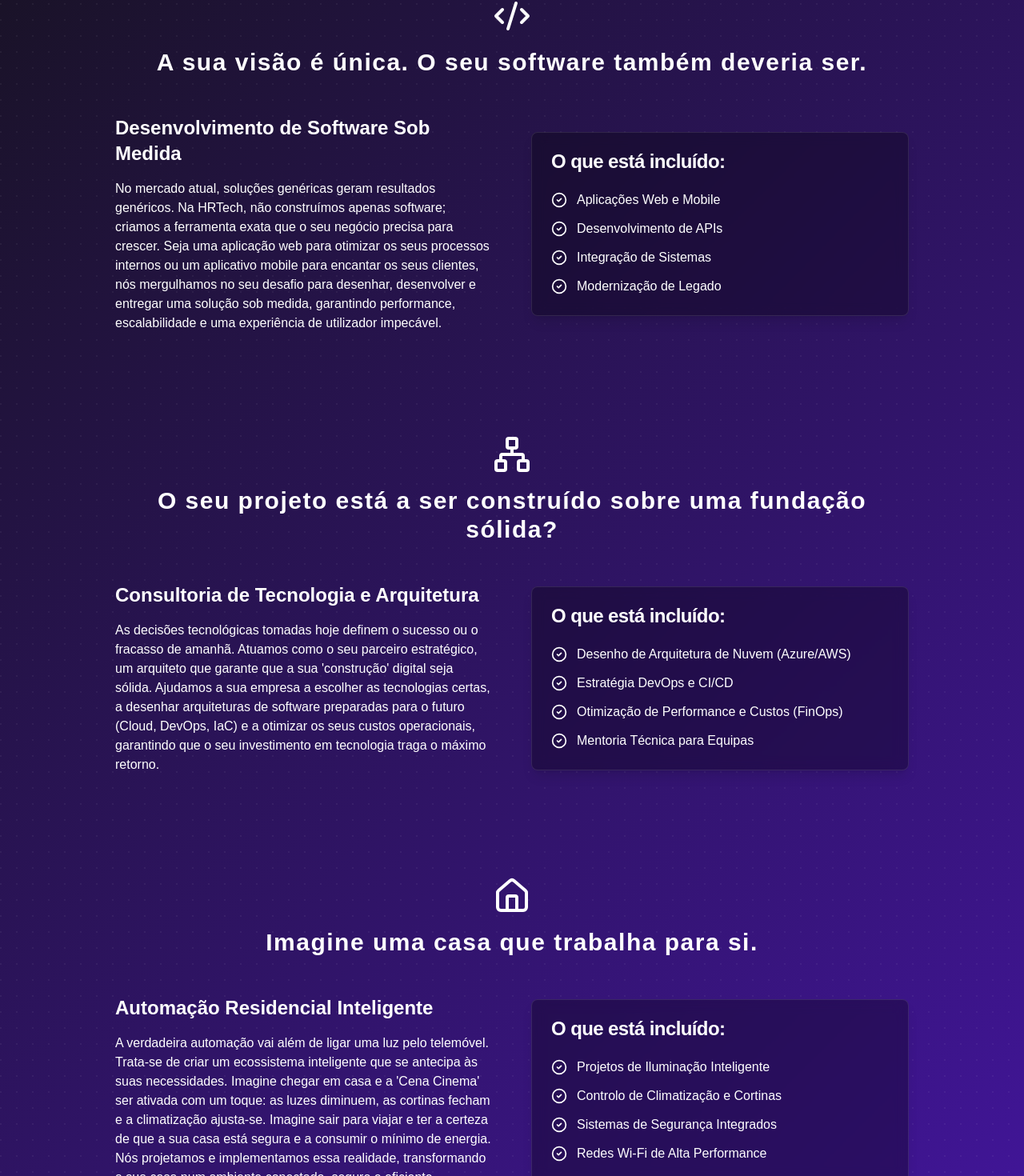
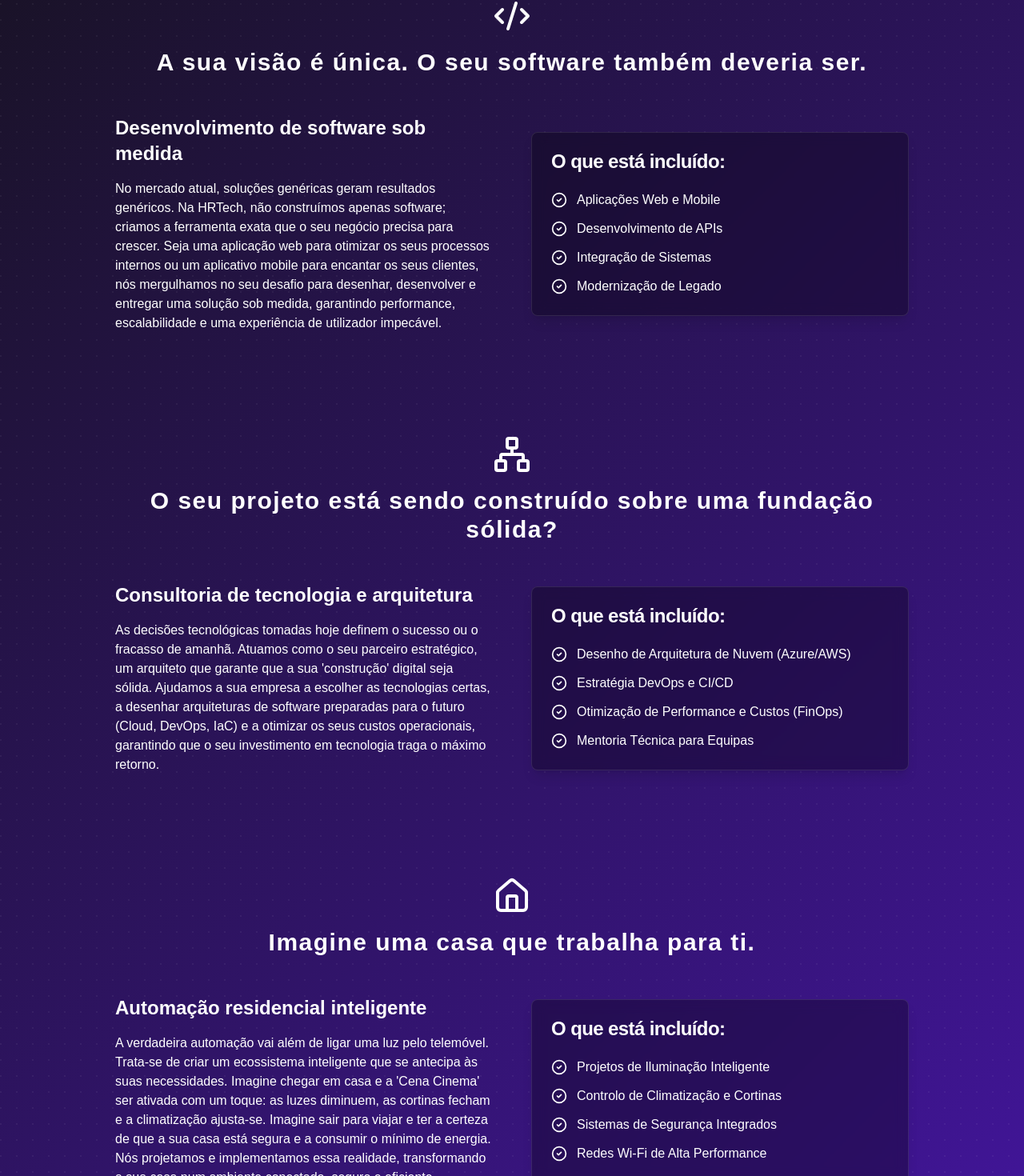
Before and after one commit to HenriqueRavazzi/hrtech-website, a Next.js app: page /services in a window 1280 px wide. Shown: the part 556-2026 px from the top of the page at 80% size. Built offline with nearby package versions, Linux system fonts and the light colour scheme.

Commit message:
fix: Corrige a capitalização dos títulos e headlines na seção de serviços

```diff
--- a/app/about/page.tsx
+++ b/app/about/page.tsx
@@ -21,11 +21,9 @@ export default function AboutPage() {
 
         <AnimatedSection className="w-full py-20 lg:py-24">
           <div className="container mx-auto max-w-5xl px-4 grid grid-cols-1 md:grid-cols-5 gap-12 items-center">
-            {/* Coluna da Imagem agora usa o novo componente */}
             <div className="md:col-span-2">
               <ProfileImage />
             </div>
-            {/* Coluna do Texto */}
             <div className="md:col-span-3 space-y-6">
               <h2 className="text-3xl font-bold text-accent">Minha Jornada</h2>
               <div className="text-light/80 space-y-4 text-lg">
--- a/app/services/page.tsx
+++ b/app/services/page.tsx
@@ -8,7 +8,7 @@ import { CtaSection } from '../components/sections/CtaSection'; // Importando a
 const services = [
     {
         icon: Code2,
-        title: "Desenvolvimento de Software Sob Medida",
+        title: "Desenvolvimento de software sob medida",
         headline: "A sua visão é única. O seu software também deveria ser.",
         description: "No mercado atual, soluções genéricas geram resultados genéricos. Na HRTech, não construímos apenas software; criamos a ferramenta exata que o seu negócio precisa para crescer. Seja uma aplicação web para otimizar os seus processos internos ou um aplicativo mobile para encantar os seus clientes, nós mergulhamos no seu desafio para desenhar, desenvolver e entregar uma solução sob medida, garantindo performance, escalabilidade e uma experiência de utilizador impecável.",
         includes: [
@@ -20,8 +20,8 @@ const services = [
       },
       {
         icon: Network,
-        title: "Consultoria de Tecnologia e Arquitetura",
-        headline: "O seu projeto está a ser construído sobre uma fundação sólida?",
+        title: "Consultoria de tecnologia e arquitetura",
+        headline: "O seu projeto está sendo construído sobre uma fundação sólida?",
         description: "As decisões tecnológicas tomadas hoje definem o sucesso ou o fracasso de amanhã. Atuamos como o seu parceiro estratégico, um arquiteto que garante que a sua 'construção' digital seja sólida. Ajudamos a sua empresa a escolher as tecnologias certas, a desenhar arquiteturas de software preparadas para o futuro (Cloud, DevOps, IaC) e a otimizar os seus custos operacionais, garantindo que o seu investimento em tecnologia traga o máximo retorno.",
         includes: [
           "Desenho de Arquitetura de Nuvem (Azure/AWS)",
@@ -32,8 +32,8 @@ const services = [
       },
       {
         icon: Home,
-        title: "Automação Residencial Inteligente",
-        headline: "Imagine uma casa que trabalha para si.",
+        title: "Automação residencial inteligente",
+        headline: "Imagine uma casa que trabalha para ti.",
         description: "A verdadeira automação vai além de ligar uma luz pelo telemóvel. Trata-se de criar um ecossistema inteligente que se antecipa às suas necessidades. Imagine chegar em casa e a 'Cena Cinema' ser ativada com um toque: as luzes diminuem, as cortinas fecham e a climatização ajusta-se. Imagine sair para viajar e ter a certeza de que a sua casa está segura e a consumir o mínimo de energia. Nós projetamos e implementamos essa realidade, transformando a sua casa num ambiente conectado, seguro e eficiente.",
         includes: [
           "Projetos de Iluminação Inteligente",
@@ -97,7 +97,6 @@ export default function ServicesPage() {
           ))}
         </div>
 
-        {/* Adicionando a CTA global antes do rodapé */}
         <AnimatedSection>
             <CtaSection />
         </AnimatedSection>
```
